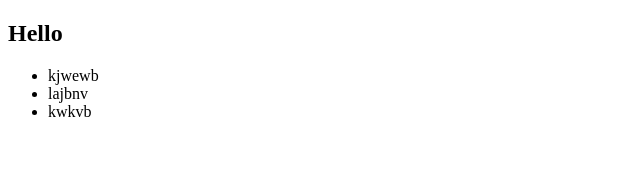
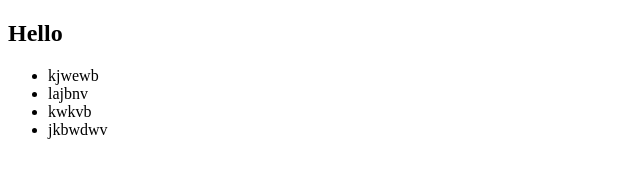
Before and after one commit to b000cw/git-test, a plain HTML site: page new.html in a window 1280 px wide. Shown: the full height of the page, 0-640 px from the left. Drawn offline with Linux system fonts and the light colour scheme.

Commit message:
Changes to new.html

```diff
--- a/new.html
+++ b/new.html
@@ -10,6 +10,7 @@
         <li>kjwewb</li>
         <li>lajbnv</li>
         <li>kwkvb</li>
+        <li>jkbwdwv</li>
       </ul>
     </div>
   </body>
```
